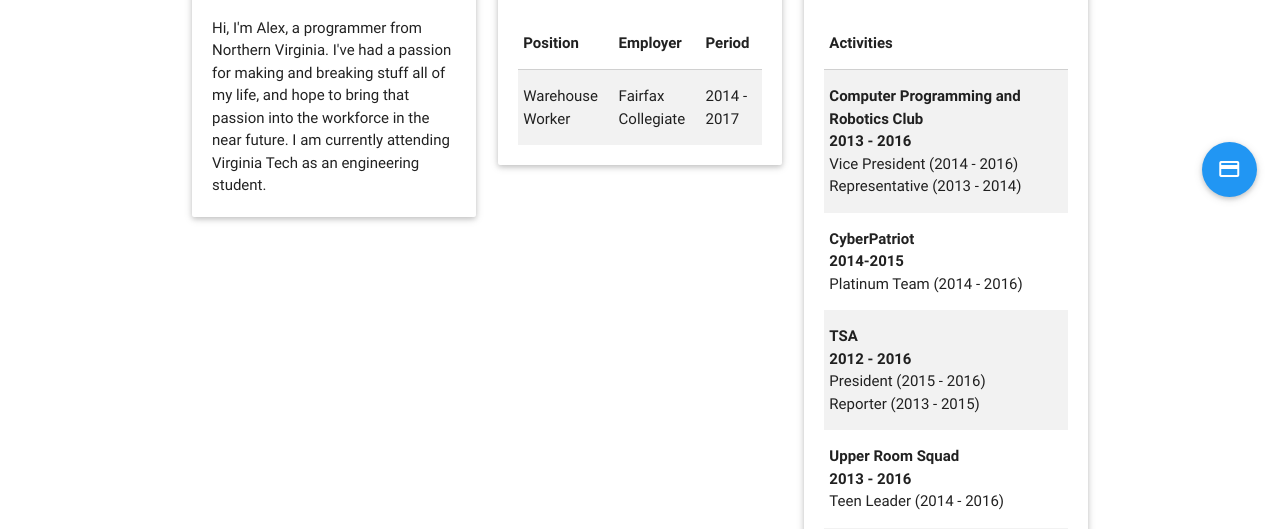
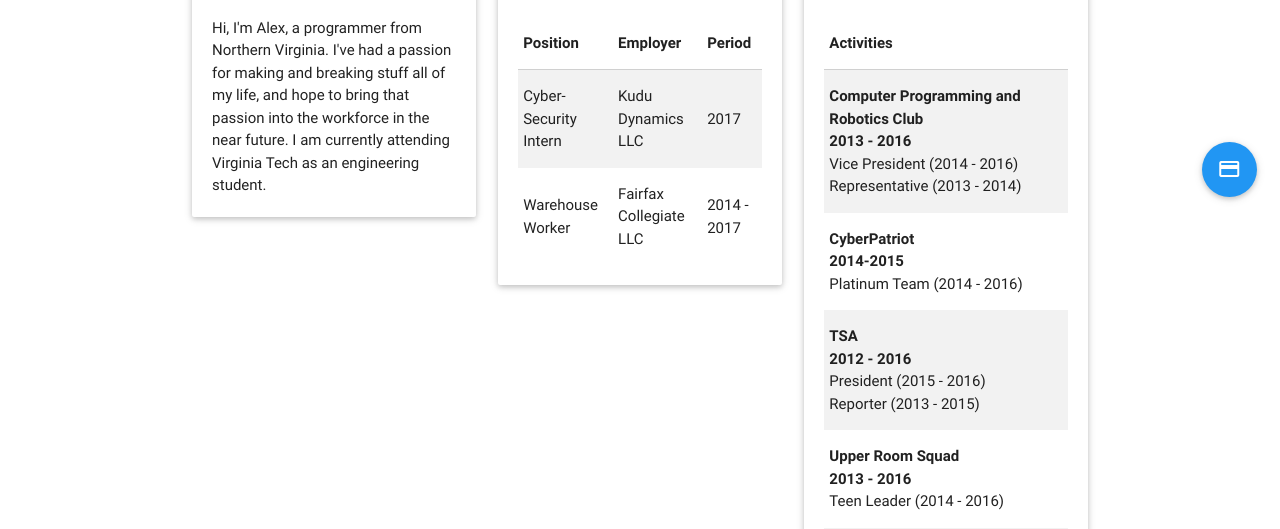
Before and after one commit to awjnsn/alexj, a plain HTML site: page index.html in a window 1280 px wide. Shown: the part 571-1100 px from the top of the page. Drawn offline with nearby package versions, Linux system fonts and the light colour scheme; files whose address does not match are found by name.

Commit message:
Work Experience Updated

```diff
--- a/index.html
+++ b/index.html
@@ -56,8 +56,13 @@
                 </thead>
                 <tbody>
                   <tr>
+                    <td>Cyber-Security Intern</td>
+                    <td>Kudu Dynamics LLC</td>
+                    <td>2017</td>
+                  </tr>
+                  <tr>
                     <td>Warehouse Worker</td>
-                    <td>Fairfax Collegiate</td>
+                    <td>Fairfax Collegiate LLC</td>
                     <td>2014 - 2017</td>
                   </tr>
                 </tbody>
```
Also changed, not shown: img/code.png.
